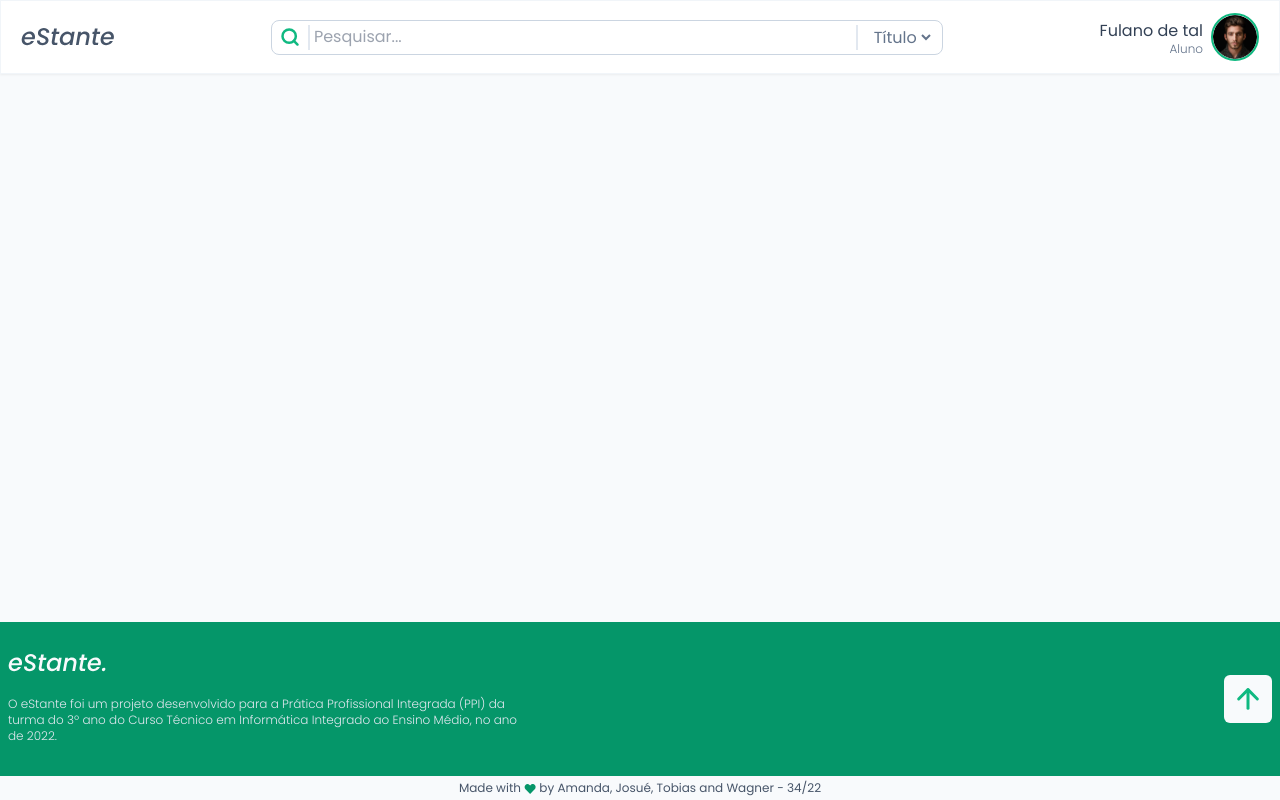
After one commit to tobiasMarion/eStante-ppi, a PHP site: page /book.html in a window 1280 px wide. The commit adds this page. Run offline with PHP 8.4, Linux system fonts and the light colour scheme; some libraries are stand-ins or nearby versions.

Commit message:
Staritng Page Book📔

```diff
--- /dev/null
+++ b/book.html
@@ -0,0 +1,91 @@
+<!DOCTYPE html>
+<html lang="pt-br">
+
+<head>
+    <meta charset="UTF-8" />
+    <meta http-equiv="X-UA-Compatible" content="IE=edge" />
+    <meta name="viewport" content="width=device-width, initial-scale=1.0" />
+    <title>eStante | Qual obra você vai retirar da eStante hoje?</title>
+
+    <link rel="shortcut icon" href="./assets/icon.svg" type="image/x-icon" />
+    <link rel="preconnect" href="https://fonts.googleapis.com" />
+    <link rel="preconnect" href="https://fonts.gstatic.com" crossorigin />
+    <link
+        href="https://fonts.googleapis.com/css2?family=Poppins:ital,wght@0,300;0,400;0,500;0,600;0,700;1,300;1,400;1,500;1,600;1,700&display=swap"
+        rel="stylesheet" />
+
+    <link rel="stylesheet" href="style/main.css" />
+    <script src="https://cdn.tailwindcss.com"></script>
+</head>
+
+<body>
+    <div class="bg-slate-50 flex flex-col min-h">
+        <header class="p-3 bg-white border border-b-1 border-slate-100 drop-shadow-sm">
+            <div class="flex w-full justify-between max-w-7xl mx-auto items-center gap-8 md:gap-16 px-2">
+                <a href="/">
+                    <picture>
+                        <source srcset="./assets/eStante.svg" media="(min-width: 768px)" />
+
+                        <img src="./assets/icon.svg" alt="eStante" class="w-9 md:w-fit" />
+                    </picture>
+                </a>
+
+                <div class="flex flex-col gap-2 flex-grow max-w-2xl">
+                    <div
+                        class="flex gap-2 border rounded-lg border-1 border-slate-300 py-1 px-2 input-container-effect relative">
+                        <label for="search" class="block"><img src="./assets/icons/search.svg" alt="Usuário"
+                                class="h-6 my-auto" /></label>
+                        <input type="text" name="search" id="search"
+                            class="outline-0 bg-transparent text-slate-500 w-full border-x-2 border-slate-200 mr-1 pr-1 px-1 text-sm md:text-base"
+                            placeholder="Pesquisar..." />
+                        <select name="select"
+                            class="text-sm outline-0 bg-transparent text-slate-500 text-sm md:text-base">
+                            <option value="title" selected>Título</option>
+                            <option value="author">Autor</option>
+                            <option value="tags">Tags</option>
+                        </select>
+                    </div>
+                </div>
+
+                <div class="flex items-center gap-2">
+                    <div class="hidden md:flex flex-col justify-center items-end w-fit">
+                        <span class="text-slate-700 text-sm md:text-base block leading-none">Fulano de tal</span>
+                        <span class="block text-xs font-light text-slate-500 leading-none">Aluno</span>
+                    </div>
+                    <img src="./assets/profileFiller.png" alt="Fulano de Tal"
+                        class="w-12 h-auto rounded-full border border-2 border-emerald-500" />
+                </div>
+            </div>
+        </header>
+
+        <main class="w-full max-w-7xl mx-auto flex-grow my-8 md:my-16 px-2 flex flex-col gap-2">
+
+        </main>
+
+        <footer class="bg-emerald-600">
+            <div class="w-full max-w-7xl mx-auto py-8 px-2 flex items-center justify-between">
+                <div>
+                    <img src="./assets/eStante-white.svg" alt="eStante" class="mb-4 md:mb-6" />
+                    <p class="text-xs text-slate-200 max-w-lg font-light">
+                        O eStante foi um projeto desenvolvido para a Prática Profissional
+                        Integrada (PPI) da turma do 3º ano do Curso Técnico em Informática
+                        Integrado ao Ensino Médio, no ano de 2022.
+                    </p>
+                </div>
+                <a href="#" class="hidden md:block p-2 bg-slate-50 rounded-md"><img src="./assets/icons/arrow-up.svg"
+                        alt="De volta ao topo" /></a>
+            </div>
+            <div class="flex justify-center items-center bg-slate-50 py-1">
+                <p class="text-xs text-slate-600">
+                    Made with
+                    <img src="./assets/icons/heart.svg" alt="Love" class="inline w-3" />
+                    by Amanda, Josué, Tobias and Wagner - 34/22
+                </p>
+            </div>
+        </footer>
+    </div>
+
+    <script src="./scripts/inputEffect.js"></script>
+</body>
+
+</html>
--- a/index.html
+++ b/index.html
@@ -69,12 +69,12 @@
                     descuidadamente como algumas pessoas falam, então adhasdh asdglaseuyt
                     [bn [pasdlgkhasdfasdf.</p>
                 <span class="block text-slate-200 text-sm md:text-base font-semibold mb-6">Lemony Snicket</span>
-                <a href="#"
+                <a href="#collection"
                     class="flex gap-2 items-center py-2 px-4 text-sm md:text-base bg-slate-50 text-emerald-500 w-fit font-semibold rounded-md hover:gap-3">Explorar
                     o acervo <img src="./assets/icons/arrow-right.svg" alt="Seta"></a>
             </section>
 
-            <section class="my-16">
+            <section id="collection" class="my-16">
                 <h2 class="font-semibold text-slate-700 text-2xl mb-4">Obras Populares</h2>
                 <div class="swiper mySwiper px-16 h-min">
                     <div class="swiper-wrapper pb-16">
--- a/style/main.css
+++ b/style/main.css
@@ -3,6 +3,7 @@
 * {
     font-family: 'Poppins', sans-serif;
     transition: ease-out 0.3s;
+    scroll-behavior: smooth;
 }
 
 :root {
```
